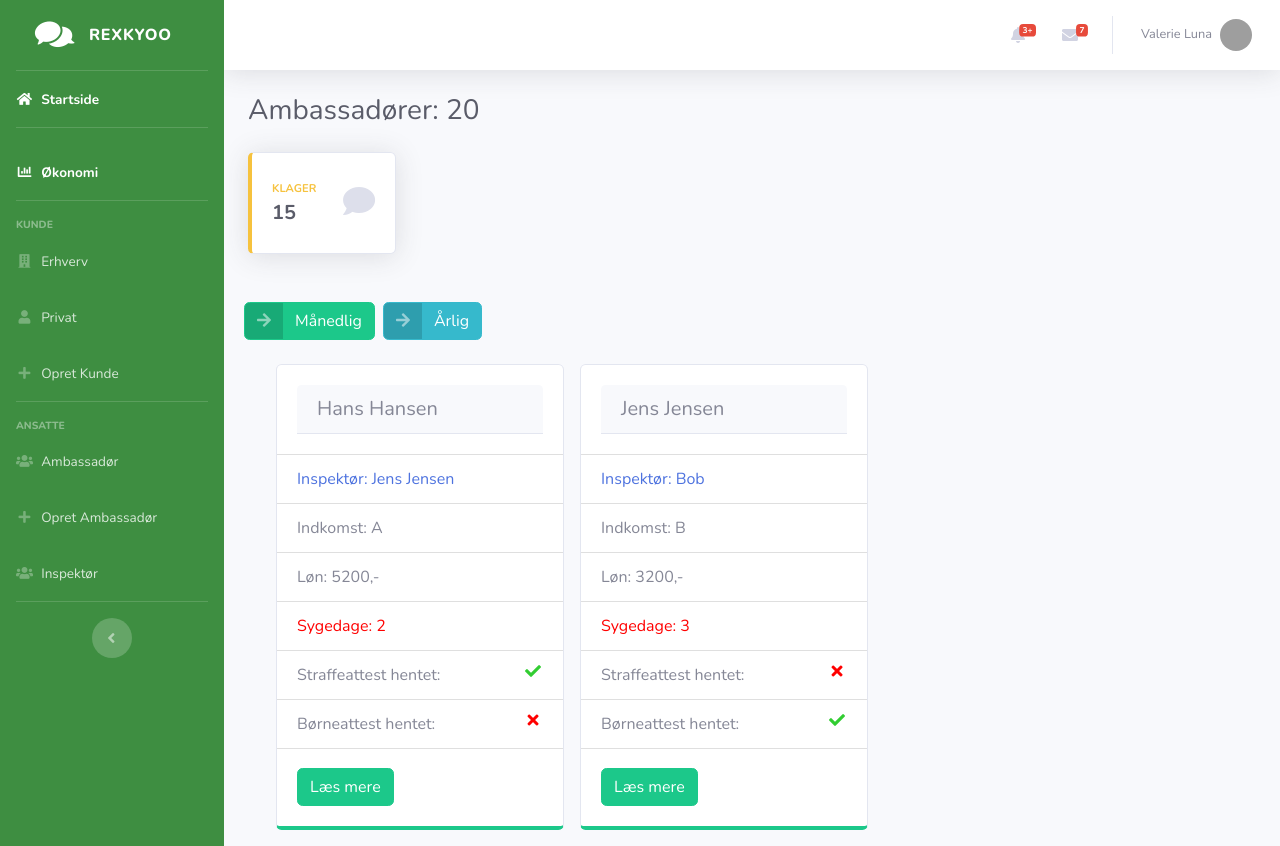
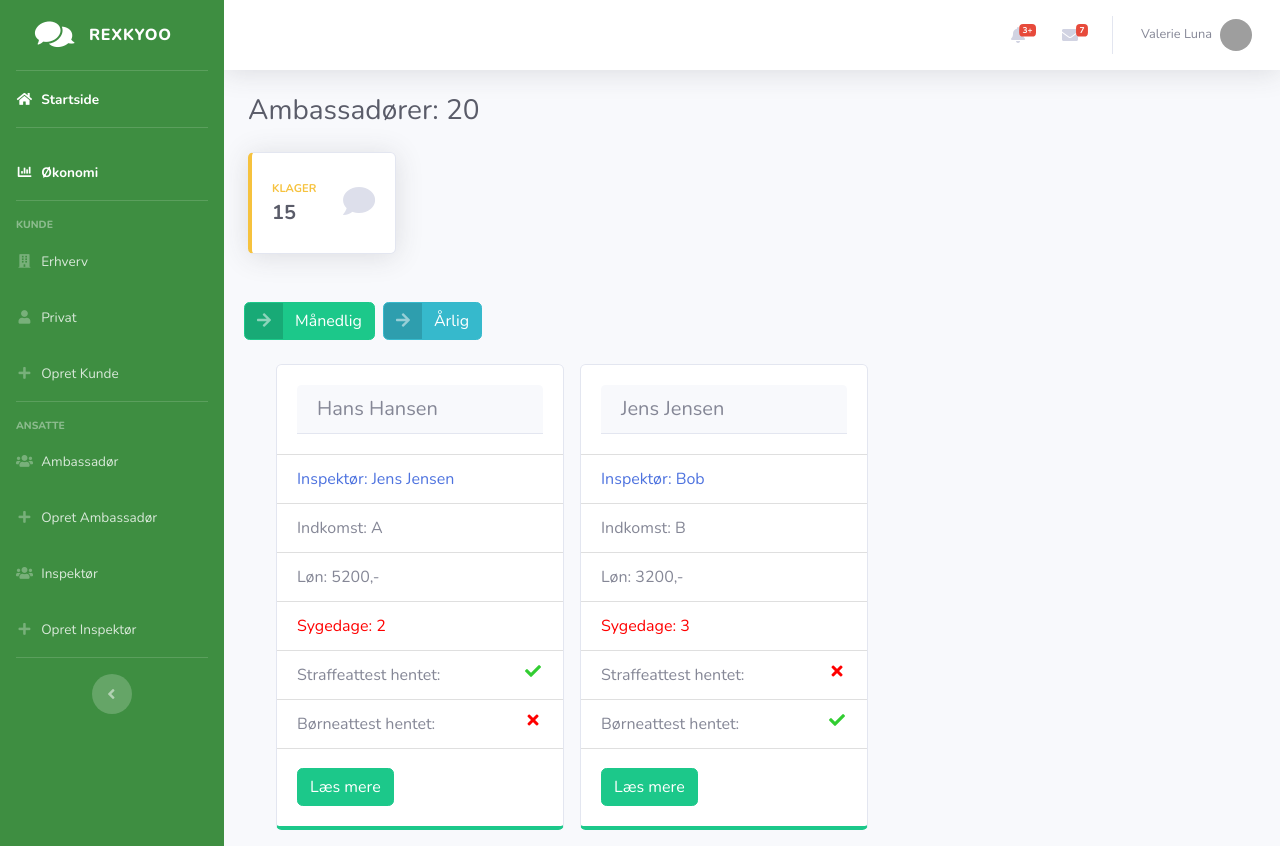
Before and after one commit to SebRC/RexKyoo, a Spring Boot app: page /admin/ambassadors in a window 1280 px wide. Run offline with Spring Boot 4, Linux system fonts and the light colour scheme; some libraries are stand-ins or nearby versions; grey boxes are pictures that could not be loaded.

Commit message:
add create to sidebar

```diff
--- a/src/main/resources/templates/dashboard/sidebar.html
+++ b/src/main/resources/templates/dashboard/sidebar.html
@@ -84,6 +84,11 @@
             <i class="fas fa-fw fa-users"></i>
             <span>Inspektør</span></a>
     </li>
+    <li class="nav-item">
+        <a class="nav-link" th:href="@{/admin/cleaning-inspector}">
+            <i class="fas fa-fw fa-plus"></i>
+            <span>Opret Inspektør</span></a>
+    </li>
 
     <!-- Divider -->
     <hr class="sidebar-divider d-none d-md-block">
```
